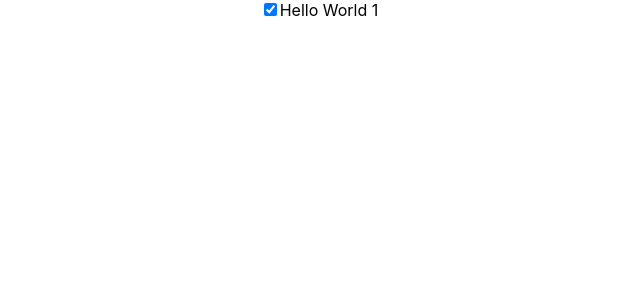
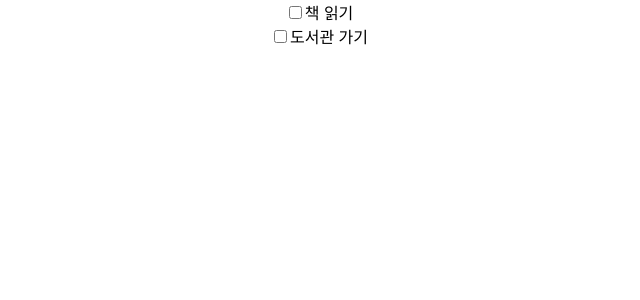
Before and after one commit to seung-mii/To-do-List, a React (Create React App) app: page / in a window 1280 px wide. Shown: the top 300 px of the page, without its empty margins (321-961 px from the left). Built offline with nearby package versions, Linux system fonts and the light colour scheme.

Commit message:
4th commit : list 렌더링하기

```diff
--- a/src/App.js
+++ b/src/App.js
@@ -6,15 +6,19 @@ class App extends React.Component {
   constructor(props) {
     super(props);
     this.state = {
-      item: { id: 0, title: "Hello World 1", done: true },
+      items: [
+        { id: 0, title: "책 읽기", done: false },
+        { id: 1, title: "도서관 가기", done: false },
+      ],
     };
   }
-  render() {
-    return (
-      <div className='App'>
-        <Todo item={this.state.item} />
-      </div>
-    )
+
+  render() { // 자바스크립트가 제공하는 map 함수를 이용해서 배열을 반복해 <Todo /> 컴포넌트를 여러 개 생성
+    var todoItems = this.state.items.map((item, idx) => (
+      <Todo item={item} key={item.id} />
+    ))
+
+    return <div className='App'> {todoItems} </div>;
   }
 }
 
--- a/src/Todo.js
+++ b/src/Todo.js
@@ -6,6 +6,7 @@ class Todo extends React.Component {
     super(props);
     this.state = { item: props.item };   // 매개변수 item의 변수/값을 item에 대입
   }
+
   render() {
     return (
       <div className='Todo'>
```
